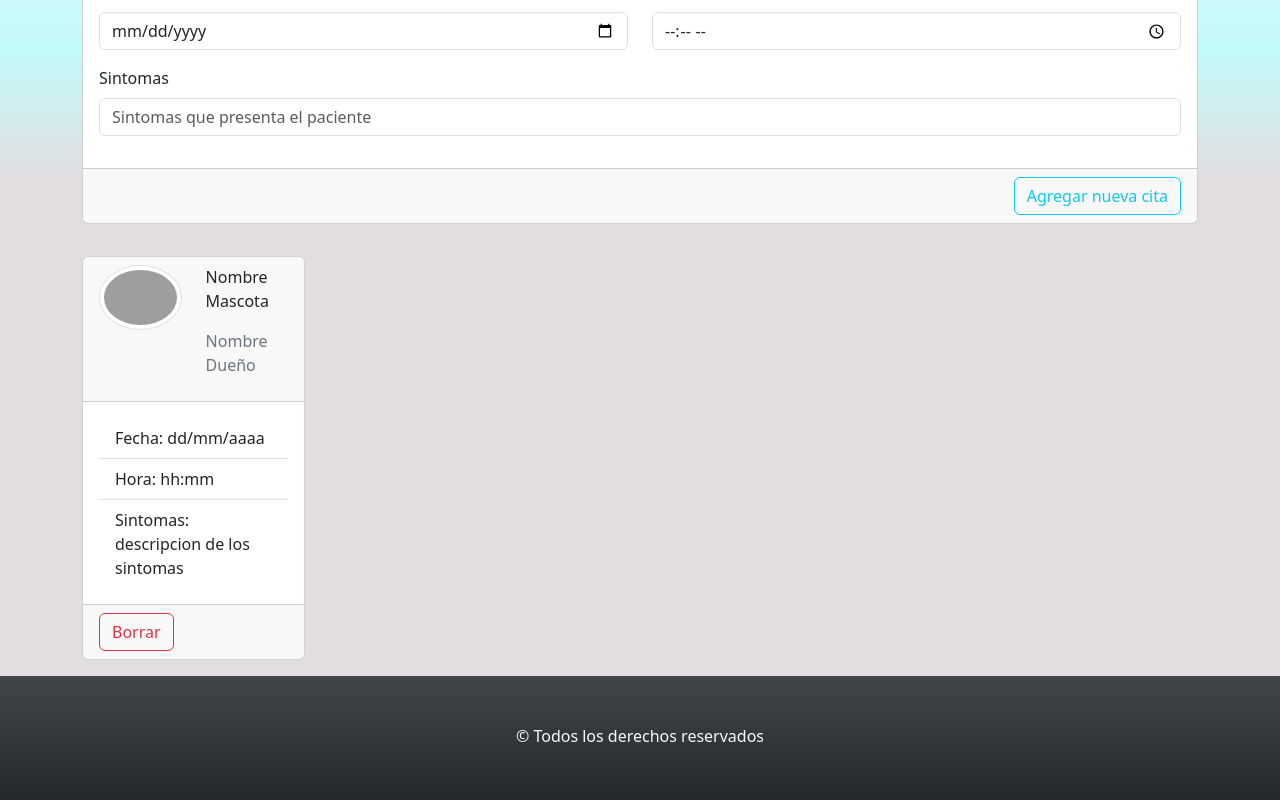
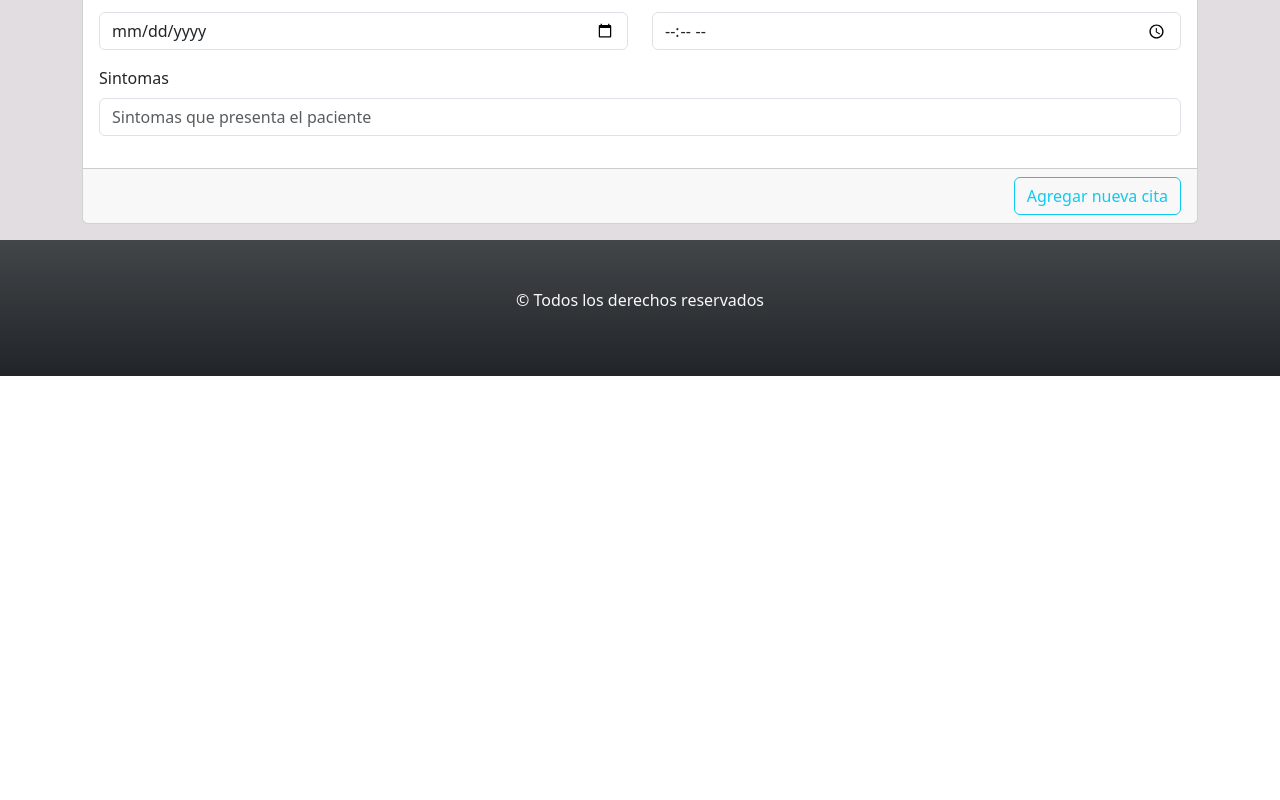
Before and after one commit to nicoleonard/TP-React-E9-Veterinaria, a React (Vite) app: page / in a window 1280 px wide. Shown: the part 454-1254 px from the top of the page. After the commit the page ends 830 px from the top, so only its background shows below. Built offline with nearby package versions, Linux system fonts and the light colour scheme; grey boxes are pictures that could not be loaded.

Commit message:
agregada creacion de cards con un mapeo del arreglo de citas registradas

```diff
--- a/src/App.jsx
+++ b/src/App.jsx
@@ -1,8 +1,6 @@
 import { Container, Col, Row } from 'react-bootstrap'
 import './App.css'
 import FormularioCita from './components/FormularioCita.jsx'
-import CardCita from './components/CardCita.jsx'
-
 
 function App() {
   return (
@@ -16,12 +14,7 @@ function App() {
         <Container className='py-3'>
           <FormularioCita/>
         </Container>
-        <Container className='py-3'>
-          <Row className='mx-0' xs={1} sm={2} md={3} lg={4} xl={5}>
-            <CardCita></CardCita>
-          </Row>
 
-        </Container>
       </main>
       <footer className='bg-dark bg-gradient text-center text-light py-5 w-100'>
         <p>&copy; Todos los derechos reservados</p>
--- a/src/components/CardCita.jsx
+++ b/src/components/CardCita.jsx
@@ -1,6 +1,6 @@
 import { Card, Image, Col, Row, ListGroup, Button } from "react-bootstrap";
 
-const CardCita = () => {
+const CardCita = ({cita}) => {
     return (
         <Card className="px-0">
             <Card.Header>
@@ -10,7 +10,7 @@ const CardCita = () => {
                     </Col>
                     <Col>
                         <Row>
-                            <p className="fs-6">Nombre Mascota</p>
+                            <p className="fs-6">Nombre Animal</p>
                         </Row>
                         <Row>
                             <p className="text-secondary fw-light">Nombre Dueño</p>
--- a/src/components/FormularioCita.jsx
+++ b/src/components/FormularioCita.jsx
@@ -3,6 +3,7 @@ import { Card, Col, Row } from 'react-bootstrap';
 import Button from 'react-bootstrap/Button';
 import Form from 'react-bootstrap/Form';
 import CardHeader from 'react-bootstrap/esm/CardHeader';
+import ListaCards from './ListaCards.jsx';
 
 const FormularioCita = () => {
 const [nombreAnimal, setNombreAnimal] = useState("");
@@ -14,10 +15,11 @@ const [registroCitas, setRegistroCitas] = useState([])
 
     const manejadorSubmit = (event)=>{
         event.preventDefault();
-        setRegistroCitas([...registroCitas, {animal: nombreAnimal,persona: nombrePersona,fecha: fecha, hora: hora,sintomas: sintomas}])
+        setRegistroCitas([...registroCitas, {nombreAnimal, nombrePersona, fecha, hora, sintomas}])
         event.target.reset();
     }
     return (
+        <>
         <Form onSubmit={manejadorSubmit}>
             <Card>
                 <CardHeader className='bg-secondary bg-gradient'>
@@ -54,6 +56,9 @@ const [registroCitas, setRegistroCitas] = useState([])
                 </Card.Footer>
             </Card>
         </Form>
+        <ListaCards registroCitas={registroCitas}></ListaCards>
+        </>
+
     );
 };
 
--- /dev/null
+++ b/src/components/ListaCards.jsx
@@ -0,0 +1,18 @@
+import { Row } from "react-bootstrap";
+import CardCita from "./CardCita.jsx";
+
+const ListaCards = ({registroCitas}) => {
+    return (
+        <>
+            <Row className='mx-0' xs={1} sm={2} md={3} lg={4} xl={5}>
+                {registroCitas.map(({cita})=><CardCita citaRegistrada ={cita}></CardCita>)}
+            </Row>
+        </>
+
+
+
+
+    );
+};
+
+export default ListaCards;
```
